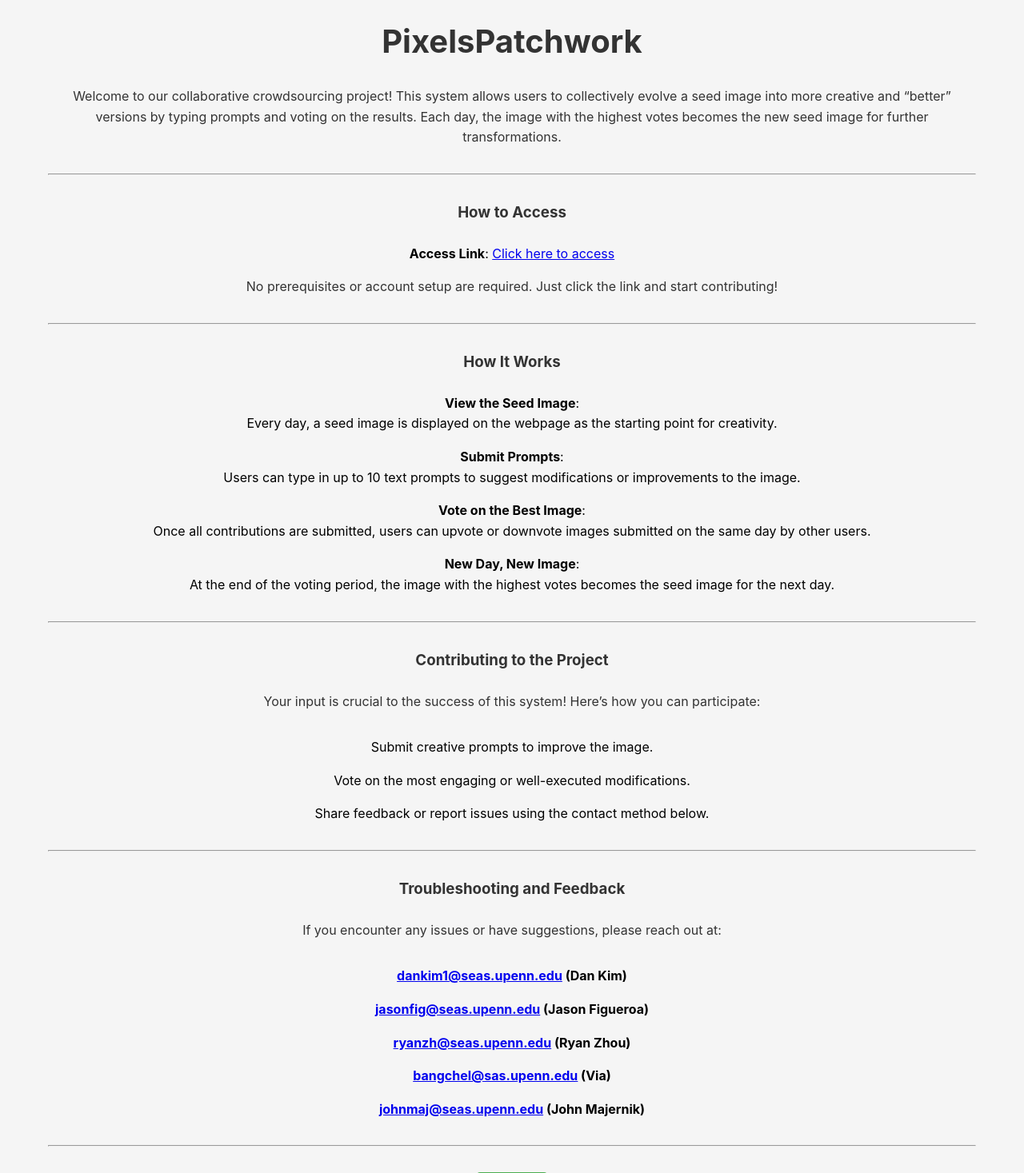
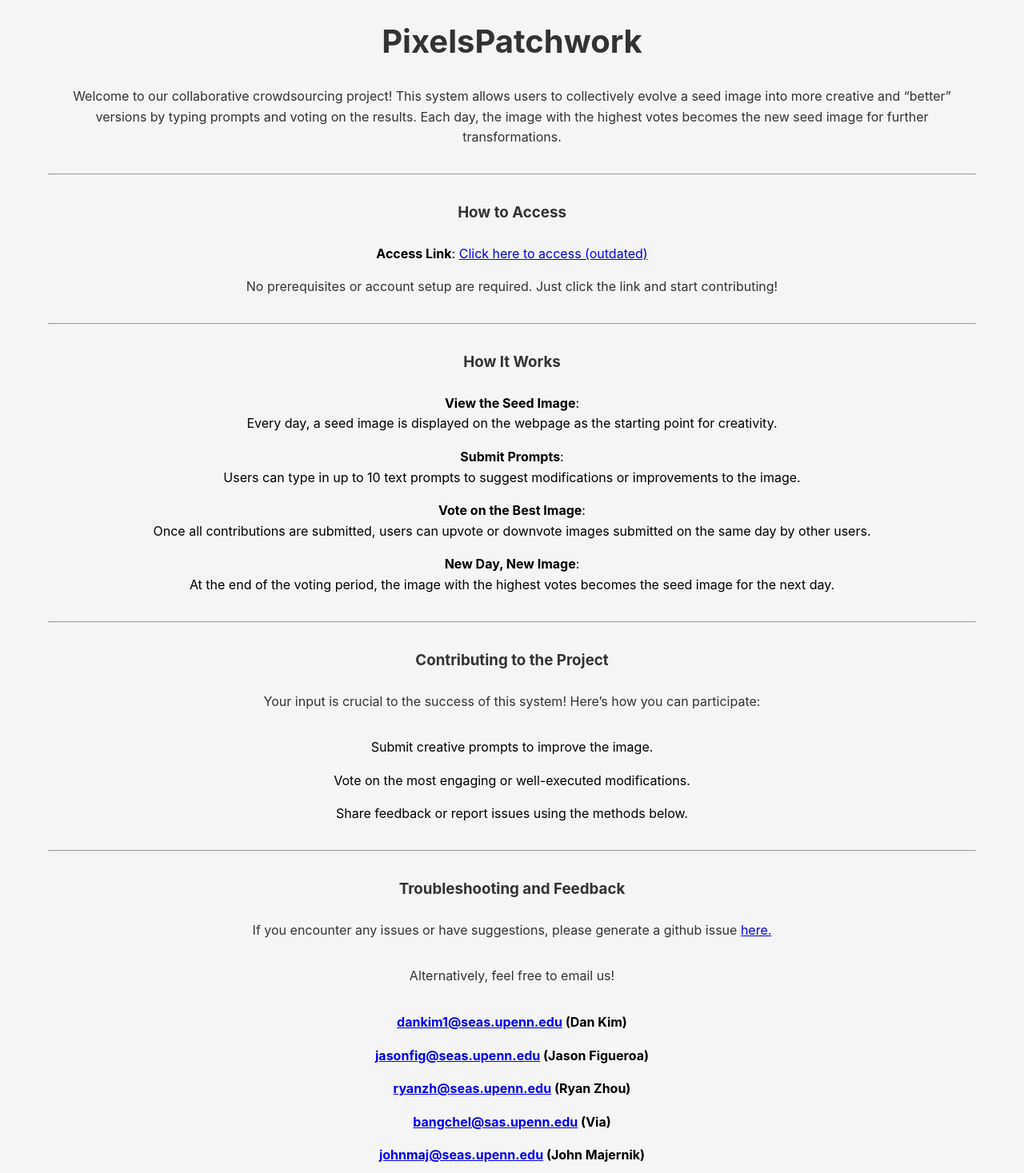
Before and after one commit to dankim444/pixelpatchwork, a Python web app: template src/templates/index.html in a window 1280 px wide. Shown: the top 1467 px of the page at 80% size. Run offline with Jinja, Linux system fonts and the light colour scheme; the template is opened without the code that fills it, so the values that code supplies are empty.

Commit message:
add github issue link to UI

```diff
--- a/src/templates/index.html
+++ b/src/templates/index.html
@@ -13,7 +13,7 @@
         <hr>
         <h3>How to Access</h3>
         <ul>
-            <li><strong>Access Link</strong>: <a href="https://drive.google.com/file/d/1cbrx6hRfo_QMN09dUHO5cXTZXxB6-nAL/view" target="_blank" rel="noopener noreferrer">Click here to access</a></li>
+            <li><strong>Access Link</strong>: <a href="https://drive.google.com/file/d/1cbrx6hRfo_QMN09dUHO5cXTZXxB6-nAL/view" target="_blank" rel="noopener noreferrer">Click here to access (outdated)</a></li>
         </ul>
         <p>No prerequisites or account setup are required. Just click the link and start contributing!</p>
         <hr>
@@ -42,11 +42,12 @@
         <ol>
             <li>Submit creative prompts to improve the image.</li>
             <li>Vote on the most engaging or well-executed modifications.</li>
-            <li>Share feedback or report issues using the contact method below.</li>
+            <li>Share feedback or report issues using the methods below.</li>
         </ol>
         <hr>
         <h3>Troubleshooting and Feedback</h3>
-        <p>If you encounter any issues or have suggestions, please reach out at:</p>
+        <p>If you encounter any issues or have suggestions, please generate a github issue <a href="https://github.com/Jasefig/pixelspatchwork/issues/new/choose" target="_blank" rel="noopener noreferrer">here.</a></p>
+        <p>Alternatively, feel free to email us!</p>
         <ul>
             <li><strong><a href="mailto:dankim1@seas.upenn.edu">dankim1@seas.upenn.edu</a> (Dan Kim)</strong></li>
             <li><strong><a href="mailto:jasonfig@seas.upenn.edu">jasonfig@seas.upenn.edu</a> (Jason Figueroa)</strong></li>
--- a/src/templates/pages/goodbye.html
+++ b/src/templates/pages/goodbye.html
@@ -11,7 +11,9 @@
         <div id="thank-you-message">
             <h1>Thank You for Participating!</h1>
             <h3>Your contribution is appreciated.</h3>
+            <h3></h3>
             <h3>We value your input and hope you enjoyed generating and voting on images.</h3>
+            <h3>If you encountered any issues or have suggestions, please generate a github issue <a href="https://github.com/Jasefig/pixelspatchwork/issues/new/choose" target="_blank" rel="noopener noreferrer">here.</a></h3>
             <div style="text-align: center; margin-top: 2rem;">
                 <button type="submit" onclick="redirectToHome()">Return to Home</button>
             </div>
```
